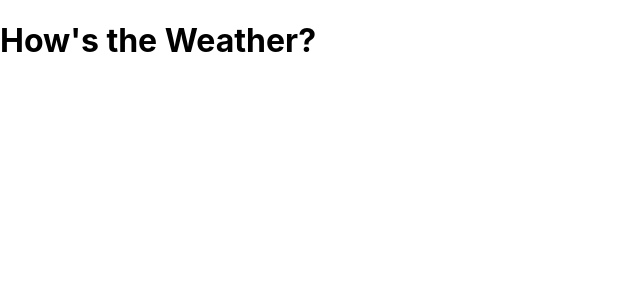
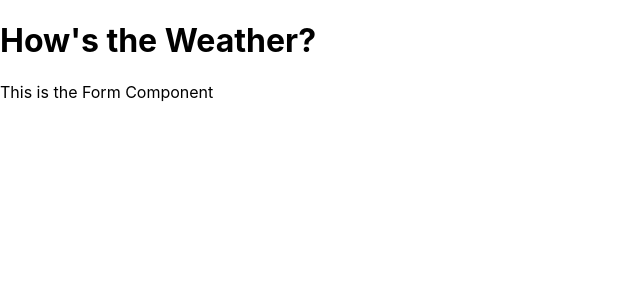
Before and after one commit to jpark799/react-weather-project, a React (Create React App) app: page / in a window 1280 px wide. Shown: the top 300 px of the page, without its empty margins (0-640 px from the left). Built offline with nearby package versions, Linux system fonts and the light colour scheme.

Commit message:
Form component made

```diff
--- a/src/App.js
+++ b/src/App.js
@@ -1,11 +1,13 @@
 import React from "react"
 import Titles from './components/Titles'
+import Form from './components/Form'
 
 class App extends React.Component {
   render() {
     return (
       <div>
         <Titles/>
+        <Form/>
       </div>
     )
   }
--- /dev/null
+++ b/src/components/Form.js
@@ -0,0 +1,10 @@
+import React from "react"
+
+class Form extends React.Component {
+    render() {
+        return (
+            <div>This is the Form Component</div>
+        )
+    }
+}
+export default Form
```
